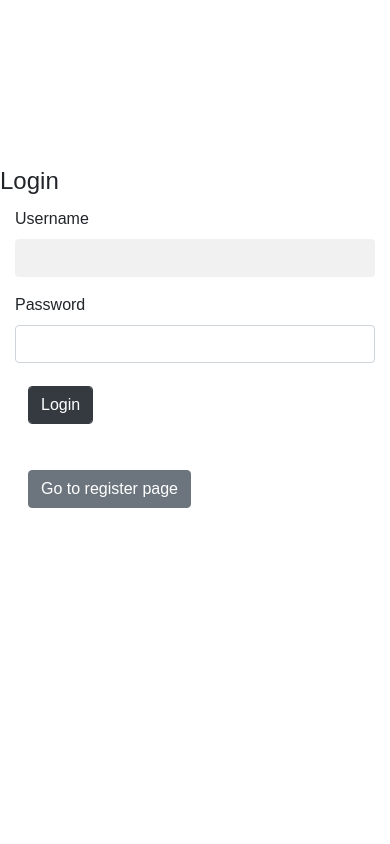
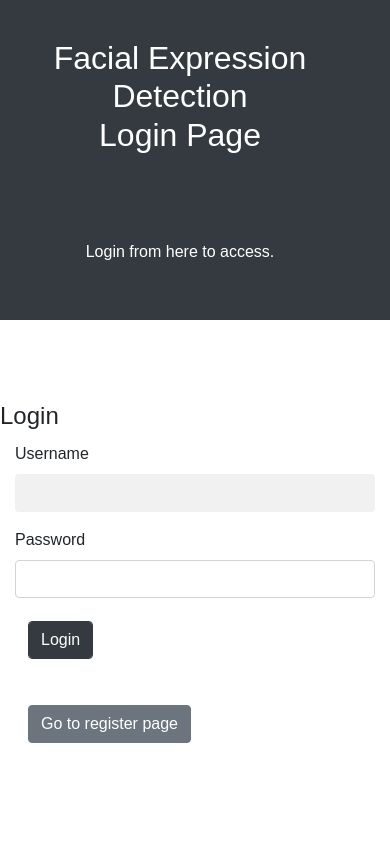
Before and after one commit to SheeNigami/emotion-predictor-web, a Flask app: page /login in a window 390 px wide. Run offline with Flask 2, Linux system fonts and the light colour scheme; some libraries are stand-ins or nearby versions.

Commit message:
login looks good now

```diff
--- a/application/templates/login.html
+++ b/application/templates/login.html
@@ -13,16 +13,16 @@
 </head>
 
 <body>
-    <div class="d-lg-flex half">
-    <div class="bg order-1 order-md-2">
-        <h2 style="color: white;" class="text-center">Facial Expression Detection<br> Login Page</h2>
+    <div class="row h-100">
+    <div class="row bg-dark order-1 order-md-2 col-md-6 align-items-center justify-content-center">
+        <h2 style="color: white;" class="text-center col-12">Facial Expression Detection<br> Login Page</h2>
         <p style="color: white;" class="text-center">Login from here to access.</p>
     </div>
-    <div class="contents order-2 order-md-1">
+    <div class="contents order-2 order-md-1 col-md-6 m-auto">
     <form name="frmLogin" action="/login" method="post" novalidate>
         <legend>{{title}}</legend>
         {{ form.hidden_tag() }}
-        <div class="col-md-6 col-sm-12">
+        <div class="col-lg-6 col-sm-12">
             <div class="container">
                 {% with messages = get_flashed_messages(with_categories=true)%}
                 {% if messages %}
```
Also changed, not shown: application/templates/register.html (+4 -4 lines).
